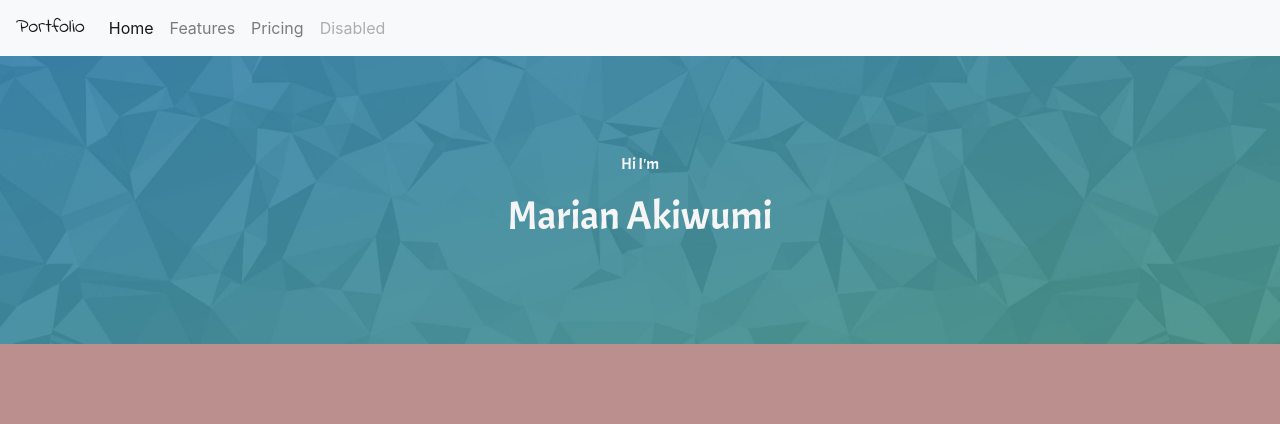
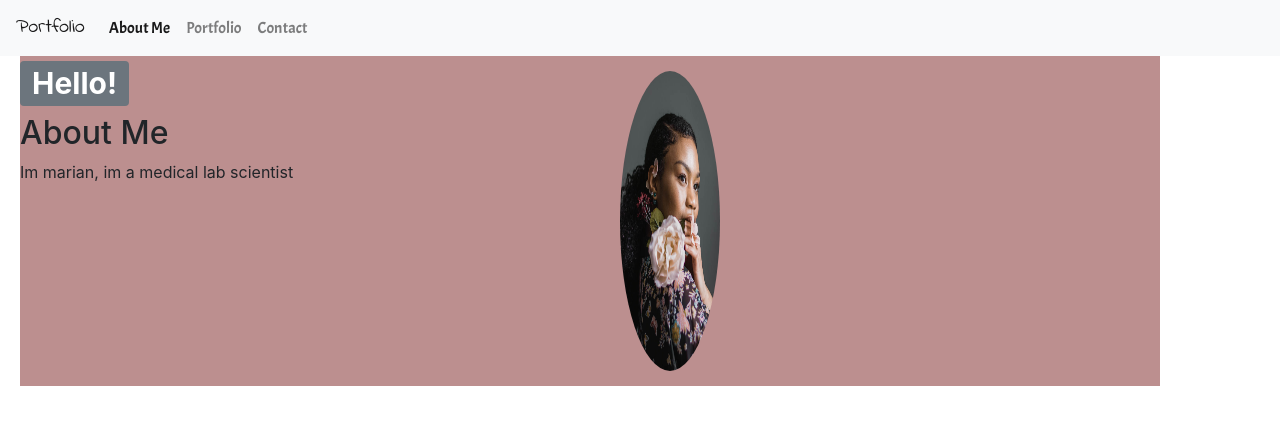
Before and after one commit to makiwumi/Responsive-Portfolio, a plain HTML site: page index.html in a window 1280 px wide. Drawn offline with nearby package versions, Linux system fonts and the light colour scheme.

Commit message:
changed columns and added picture

```diff
--- /dev/null
+++ b/Style/style.css
@@ -0,0 +1,27 @@
+#mainsec{
+    background: rosybrown;
+    height: 100%;
+}
+
+.navbar-brand{
+    font-family: 'Indie Flower', cursive;
+}
+
+header {
+    display: block;
+    text-align: center;
+    font-family: Acme;
+    color: whitesmoke;
+}
+#port{
+    height: 300px;
+    width: 100px;
+    margin: 15px;
+}
+.container{
+    padding-right:0;
+    padding-left:0;
+    margin-right:20px;
+    margin-left:20px;
+    background: rosybrown;
+ }
--- a/index.html
+++ b/index.html
@@ -7,12 +7,13 @@
 
     <!-- Bootstrap CSS -->
     <link rel="stylesheet" href="https://stackpath.bootstrapcdn.com/bootstrap/4.4.1/css/bootstrap.min.css" integrity="sha384-Vkoo8x4CGsO3+Hhxv8T/Q5PaXtkKtu6ug5TOeNV6gBiFeWPGFN9MuhOf23Q9Ifjh" crossorigin="anonymous">
-    <link rel="stylesheet" href="style.css">
+    <link rel="stylesheet" href="./Style/style.css">
     <link href="https://fonts.googleapis.com/css?family=Acme|Amatic+SC|Caveat|Indie+Flower|Pacifico|Permanent+Marker|Shadows+Into+Light&display=swap" rel="stylesheet">
     <title>Portfolio</title>
   </head>
   <body>
   <!--Navigation-->
+  <header>
     <div class="Header">
       <nav class="navbar navbar-expand-sm navbar-light bg-light">
         <a class="navbar-brand" href="#">Portfolio</a>
@@ -22,28 +23,35 @@
         <div class="collapse navbar-collapse" id="navbarNav">
           <ul class="navbar-nav">
             <li class="nav-item active">
-              <a class="nav-link" href="#">Home <span class="sr-only">(current)</span></a>
+              <a class="nav-link" href="#">About Me<span class="sr-only">(current)</span></a>
             </li>
             <li class="nav-item">
-              <a class="nav-link" href="#">Features</a>
+              <a class="nav-link" href="portfolio.html">Portfolio</a>
             </li>
             <li class="nav-item">
-              <a class="nav-link" href="#">Pricing</a>
-            </li>
-            <li class="nav-item">
-              <a class="nav-link disabled" href="#" tabindex="-1" aria-disabled="true">Disabled</a>
+              <a class="nav-link" href="contact.html">Contact</a>
             </li>
           </ul>
         </div>
       </nav>
     </div>
-  <!--ShowCase-->
-    <header class="masthead">
-        <p class="masthead-intro">Hi I'm</p>
-        <h1 class="masthead-heading">Marian Akiwumi</h1>
-    </header>
+  </header>
+  <!--Front profile-->
+   <section>
+     <div class="container">
+       <div class="row">
 
-
+         <div class="col-lg-6">
+            <h1><span class="badge badge-secondary">Hello!</span></h1>
+            <h2 class="aboutMeTitle">About Me</h2>
+            <p1>Im marian, im a medical lab scientist</p1>
+         </div>
+         <div class="col-lg-6">
+            <img class="rounded-circle text-center" id="port" src="./Images/IMG_2621-Edit.jpg" alt="portrait">
+          </div>
+       </div>
+     </div>
+   </section>
   <!---->
 
   <!---->
--- a/style.css
+++ /dev/null
@@ -1,19 +0,0 @@
-body{
-    background: rosybrown;
-}
-
-.navbar-brand{
-    font-family: 'Indie Flower', cursive;
-}
-.masthead {
-    padding: 6em 0;
-    background-image: url(./Images/No-Branding-Header-Background-1.jpg);
-    background-size: cover;
-    background-repeat: no-repeat;
-}
-header {
-    display: block;
-    text-align: center;
-    font-family: Acme;
-    color: whitesmoke;
-}
```
Also changed, not shown: Images/No-Branding-Header-Background-1.jpg (deleted), Images/back1.jpg (deleted), Images/back2.jpg (deleted), Images/back3.jpg (deleted), Images/background_website.jpg (deleted), Images/blurred-backgrounds.jpg (deleted), Images/il_570xN.1409320426_gkqw.jpg (deleted), contact.html (added), portfolio.html (added).
